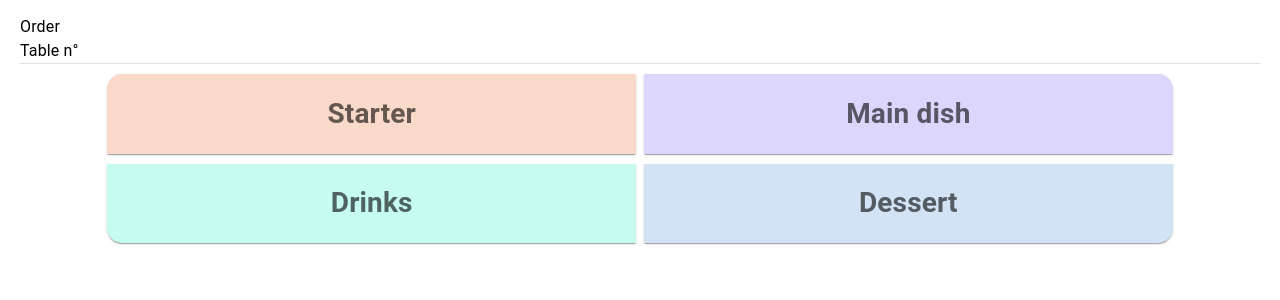
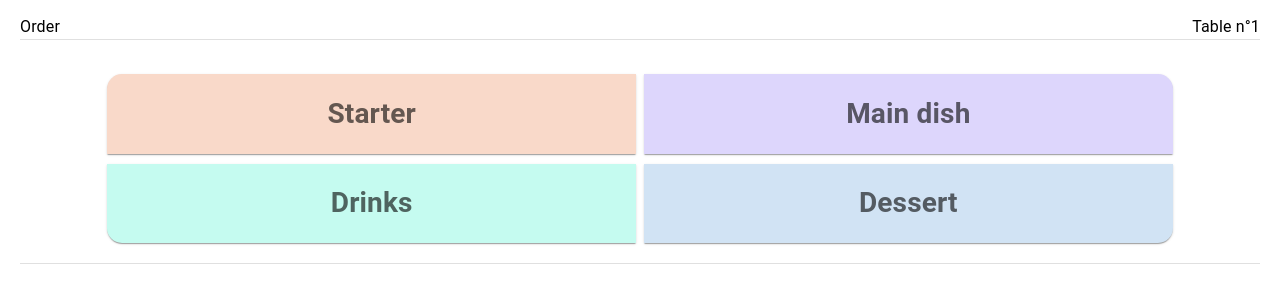
Before and after one commit to CorentinRuiz/chez-philou, a React (Create React App) app in the folder frontend/: page /takeOrder/1 in a window 1280 px wide. Shown: the top 300 px of the page. Built offline with nearby package versions, Linux system fonts and the light colour scheme; the HTML template or start-up script is replaced by a standard one.

Commit message:
Fix Path params and add css on TakeOrderPage

```diff
--- a/frontend/src/App.js
+++ b/frontend/src/App.js
@@ -29,7 +29,6 @@ function App() {
       </Header>
       <Routes>
         <Route
-          exact
           path="/"
           element={
             <Content style={contentStyle}>
@@ -38,8 +37,7 @@ function App() {
           }
         />
         <Route
-          exact
-          path="/takeOrder/:id"
+          path="/takeOrder/:tableId"
           element={
             <Content style={contentStyle}>
               <TakeOrderPage />
--- a/frontend/src/component/AppBar.js
+++ b/frontend/src/component/AppBar.js
@@ -1,25 +1,24 @@
 import React from "react";
 import { Box, Typography, Divider } from "@mui/material";
-import { useLocation, useParams } from "react-router-dom";
+import { useLocation } from "react-router-dom";
 
 const AppBar = () => {
-  const { id } = useParams();
   const location = useLocation();
-  console.log(id);
+  const tableId = location.pathname.split("/takeOrder/")[1];
 
   return (
     <div>
-      <Box sx={{ width: "100%" }}>
-        <Typography style={{ marginTop: 15 }} level={3}>
+      <Box sx={{ width: "100%", }} display="flex" alignItems="center" justifyContent="space-between" marginTop="15px">
+        <Typography level={3}>
           {location.pathname === "/" ? "Table selection" : "Order"}
         </Typography>
         {location.pathname.includes("/takeOrder") ? (
-          <Typography>Table n°{id}</Typography>
+          <Typography>Table n°{tableId}</Typography>
         ) : (
           ""
         )}
-        <Divider style={{ margin: 0 }} />
       </Box>
+      <Divider style={{ margin: 0 }} />
     </div>
   );
 };
--- a/frontend/src/pages/ChooseTablePage.jsx
+++ b/frontend/src/pages/ChooseTablePage.jsx
@@ -1,7 +1,10 @@
+
 
 const ChooseTablePage = () => {
   return (
-    <>ChooseTable</>
+    <>
+     ChooseTable
+    </>
   );
 };
 
--- a/frontend/src/pages/TakeOrderPage.jsx
+++ b/frontend/src/pages/TakeOrderPage.jsx
@@ -1,6 +1,6 @@
 import React from "react";
 import PaperButtonMUI from "../component/templates/PaperButtonMUI";
-import { Grid } from "@mui/material";
+import { Grid,Divider } from "@mui/material";
 
 const TakeOrderPage = () => {
   const borderRadiusDrinks = {
@@ -75,6 +75,8 @@ const TakeOrderPage = () => {
           ></PaperButtonMUI>
         </Grid>
       </Grid>
+
+      <Divider style={{ margin: 20 }} />
     </div>
   );
 };
```
Also changed, not shown: frontend/src/pages/ChooseTablePage.css (deleted, +0 -12 lines), 1 other file (tests, documents, lock files or other folders).
